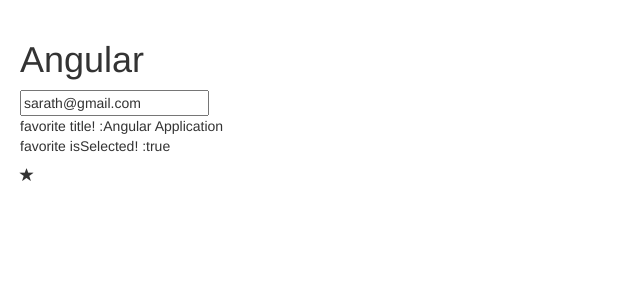
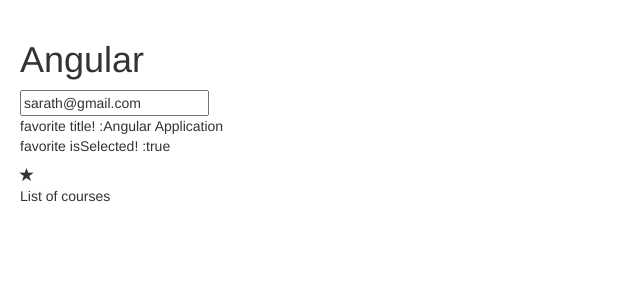
Before and after one commit to sarathpetec/SampleShopingCart, an Angular app: page / in a window 1280 px wide. Shown: the top 300 px of the page, without its empty margins (0-640 px from the left). Built offline with nearby package versions, Linux system fonts and the light colour scheme.

Commit message:
ngIf test

```diff
--- a/src/app/app.component.html
+++ b/src/app/app.component.html
@@ -1,3 +1,11 @@
 <h1>Angular</h1>
 <courses></courses>
 <favorite [isFavorite] = "isFavorite" (change) ="onFavoriteChange($event)"></favorite>
+
+
+<div *ngIf="courses.length > 0">
+  List of courses
+</div>
+<div *ngIf="courses.length == 0">
+  No courses Yet
+</div>
--- a/src/app/app.component.ts
+++ b/src/app/app.component.ts
@@ -14,4 +14,6 @@ export class AppComponent {
   onFavoriteChange(isSelectes: FavoriteChangeEventArgs) {
     console.log("OnFavoriteChange triggered", isSelectes);
   }
+
+  courses = [1,2];
 }
```
